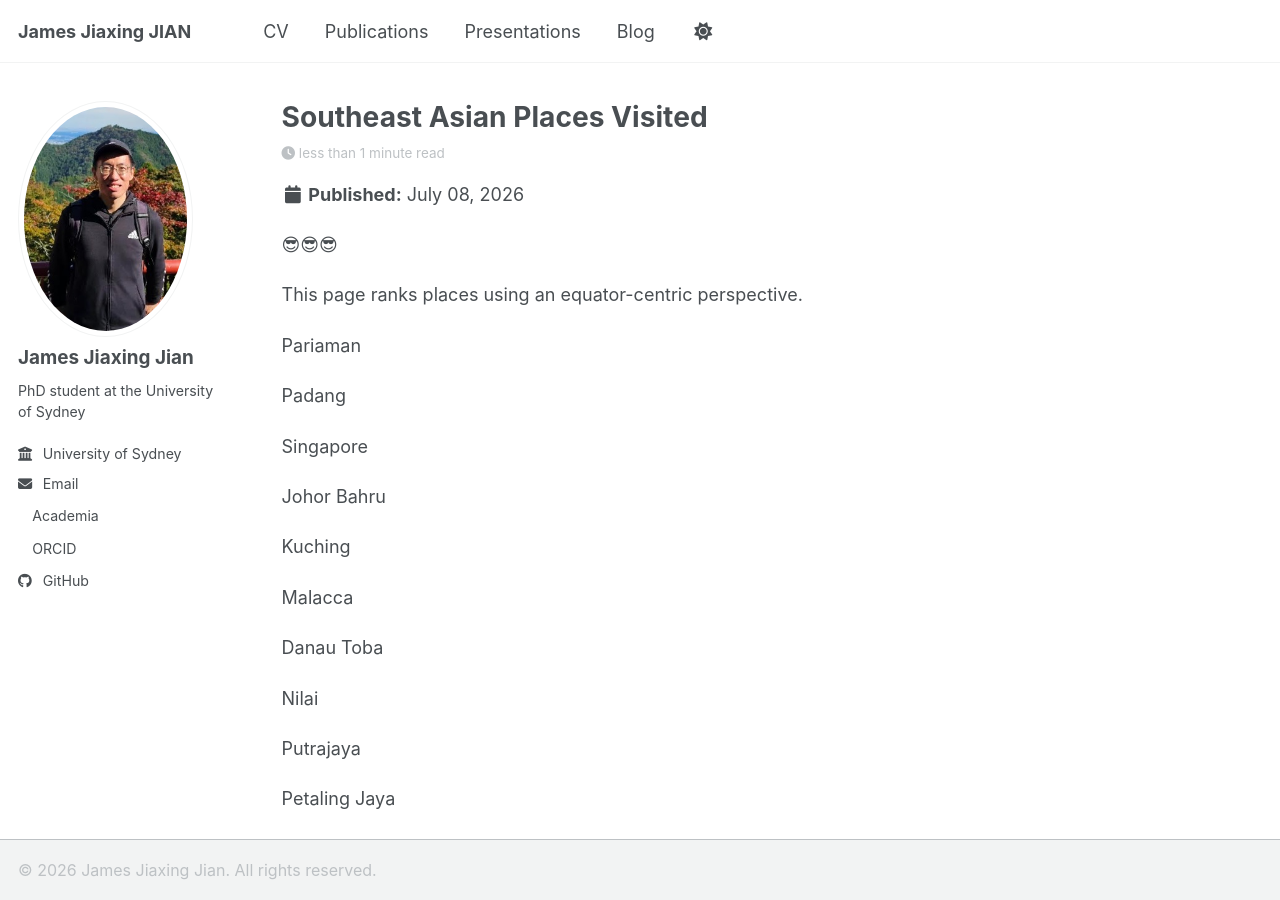
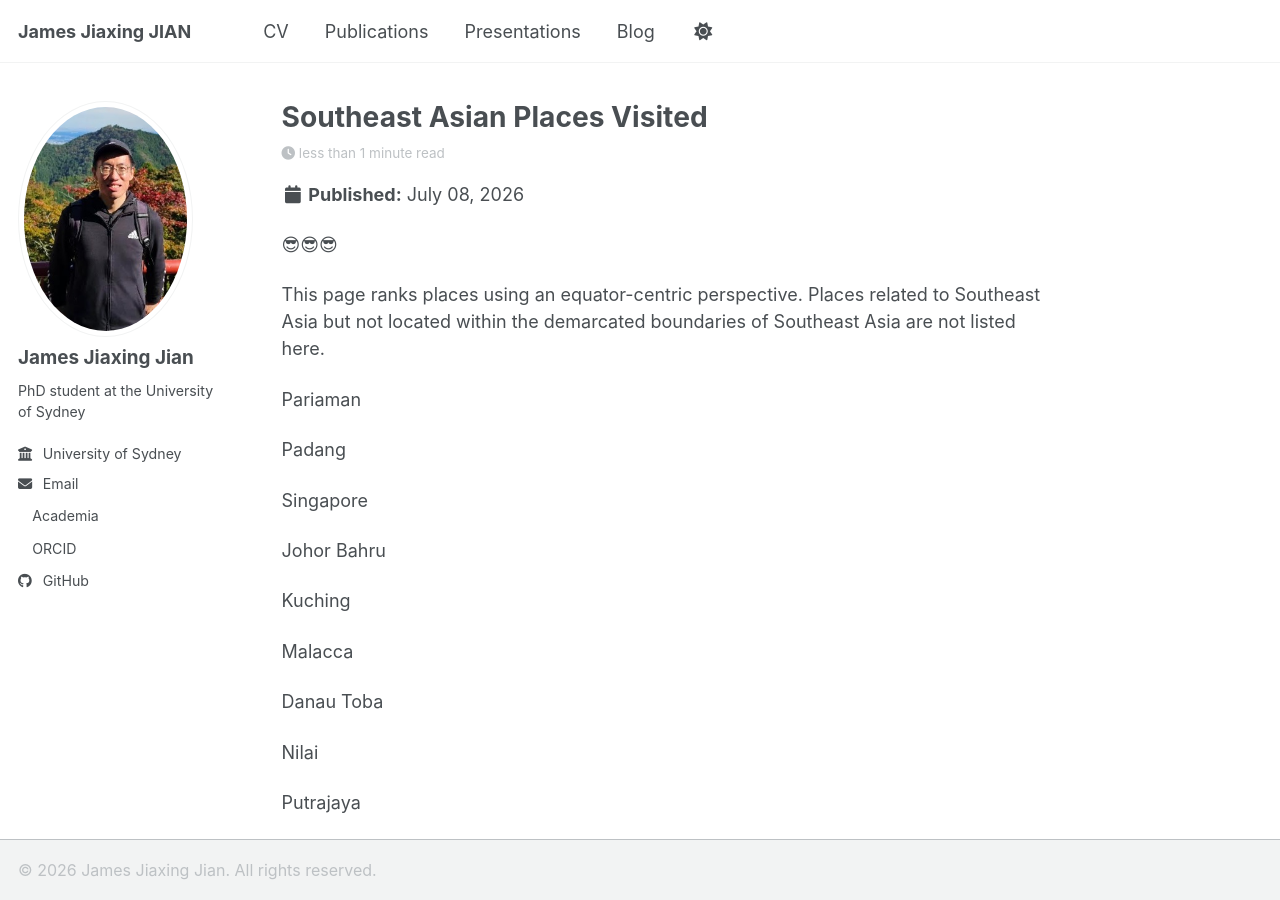
Before and after one commit to jamesjiaxingjian/jamesjiaxingjian.github.io, a Jekyll site: the page built from _posts/2026-07-08-SEA-places-visited.md, in a window 1280 px wide and 900 px high. Built offline with Jekyll 4.4.1, drawn with Linux system fonts in a browser that asks for light colours; a style sheet for code colours, icons or effects is not loaded.

Commit message:
Update 2026-07-08-SEA-places-visited.md

```diff
--- a/_posts/2026-07-08-SEA-places-visited.md
+++ b/_posts/2026-07-08-SEA-places-visited.md
@@ -8,7 +8,7 @@ tags:
 
 😎😎😎
 
-This page ranks places using an equator-centric perspective.
+This page ranks places using an equator-centric perspective. Places related to Southeast Asia but not located within the demarcated boundaries of Southeast Asia are not listed here.
 
 Pariaman
 
```
